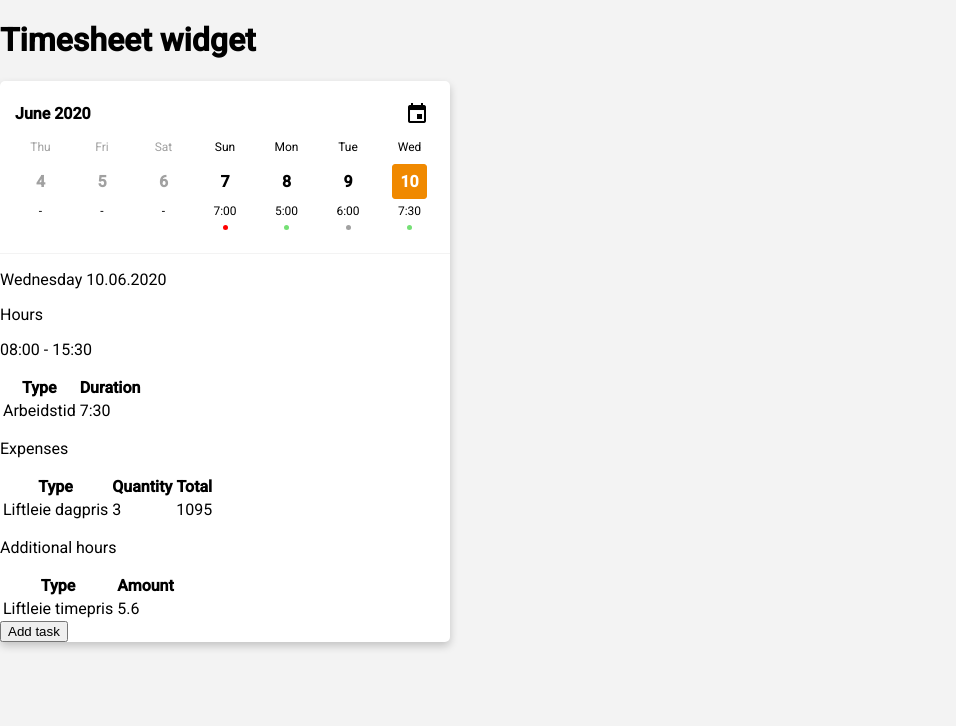
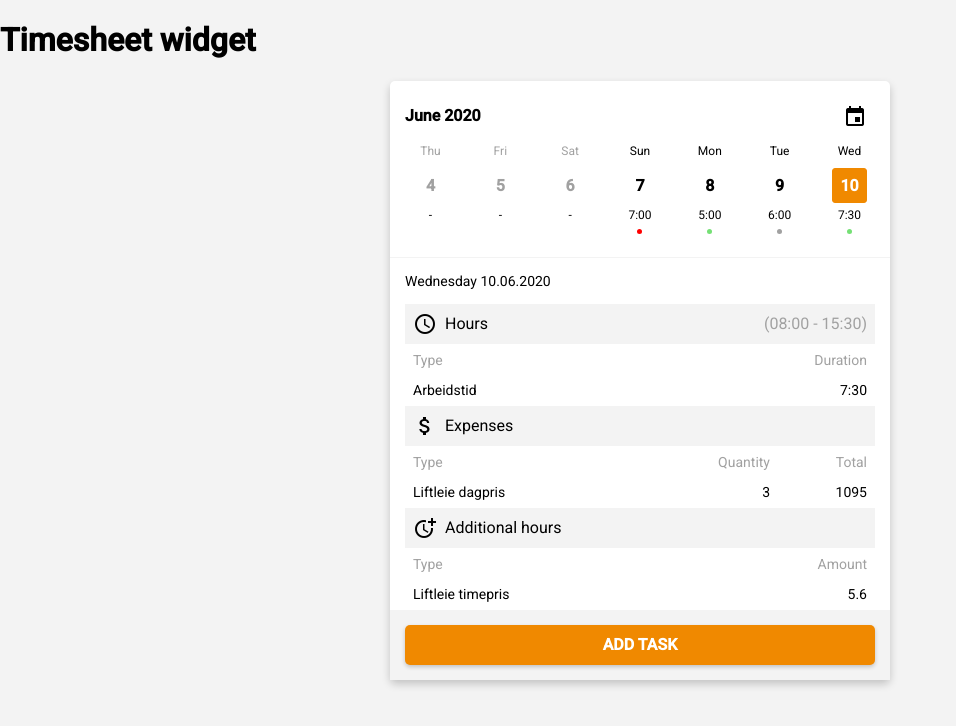
Before and after one commit to Ssredna/angular-timesheet, an Angular app: page / in a window 1280 px wide. Both pictures are taken after a click on the button "event". Shown: the top 726 px of the page, without its empty margins (0-956 px from the left). Built offline with nearby package versions, Linux system fonts and the light colour scheme.

Commit message:
styled whole app

```diff
--- a/src/app/add-task/add-task.component.css
+++ b/src/app/add-task/add-task.component.css
@@ -0,0 +1,17 @@
+.container {
+  background-color: #f3f3f3;
+  padding: 15px;
+}
+
+button {
+  background-color: #f08900;
+  border: 0px;
+  border-radius: 5px;
+  width: 100%;
+  height: 40px;
+  color: white;
+  font-family: roboto;
+  font-size: 16px;
+  font-weight: bold;
+  box-shadow: 0 2px 4px 0 rgba(0, 0, 0, 0.2);
+}
--- a/src/app/add-task/add-task.component.html
+++ b/src/app/add-task/add-task.component.html
@@ -1,5 +1,5 @@
-<div class="component">
+<div class="container">
   <a href="/new_task">
-    <button>Add task</button>
+    <button mat-button>ADD TASK</button>
   </a>
 </div>
--- a/src/app/calendar/calendar.component.css
+++ b/src/app/calendar/calendar.component.css
@@ -16,12 +16,7 @@ p {
 }
 
 .today_button {
-  left: 100%;
   background-color: transparent;
-  border: 0px transparent;
-  padding: 6px;
-  display: flex;
-  align-items: center;
 }
 
 .days_wrapper {
--- a/src/app/calendar/calendar.component.html
+++ b/src/app/calendar/calendar.component.html
@@ -3,7 +3,11 @@
     <div class="top_bar">
       <p>{{ currentDay | date: "LLLL y" }}</p>
 
-      <button class="today_button" (click)="selectDay(currentDay)">
+      <button
+        mat-icon-button
+        class="today_button"
+        (click)="selectDay(currentDay)"
+      >
         <mat-icon>event</mat-icon>
       </button>
     </div>
--- a/src/app/mock-data.ts
+++ b/src/app/mock-data.ts
@@ -50,7 +50,7 @@ export const MOCK_DATA: EventData[] = [
     date: new Date(2020, 5, 8),
     quantity: 5,
     price: null,
-    eventTypeName: 'arbeidstid',
+    eventTypeName: 'Arbeidstid',
     isExpenseType: false,
     isHoursEventType: true,
     isAdditionalHoursEventType: false,
@@ -65,7 +65,7 @@ export const MOCK_DATA: EventData[] = [
     date: new Date(2020, 5, 9),
     quantity: 6,
     price: null,
-    eventTypeName: 'arbeidstid',
+    eventTypeName: 'Arbeidstid',
     isExpenseType: false,
     isHoursEventType: true,
     isAdditionalHoursEventType: false,
--- a/src/app/timesheet-widget/timesheet-widget.component.css
+++ b/src/app/timesheet-widget/timesheet-widget.component.css
@@ -1,6 +1,17 @@
+.widget_container {
+  display: flex;
+}
+
 .widget_wrapper {
   background-color: white;
   box-shadow: 0 4px 8px 0 rgba(0, 0, 0, 0.2);
-  width: 450px;
+  min-width: 387px;
+  max-width: 500px;
   border-radius: 5px;
+  margin: auto;
+  flex-grow: 2;
 }
+
+.outer_box {
+  flex-grow: 1;
+}
--- a/src/app/timesheet-widget/timesheet-widget.component.html
+++ b/src/app/timesheet-widget/timesheet-widget.component.html
@@ -1,5 +1,9 @@
-<div class="widget_wrapper">
-  <app-calendar></app-calendar>
-  <app-widget-middle></app-widget-middle>
-  <app-add-task></app-add-task>
+<div class="widget_container">
+  <div class="outer_box"></div>
+  <div class="widget_wrapper">
+    <app-calendar></app-calendar>
+    <app-widget-middle></app-widget-middle>
+    <app-add-task></app-add-task>
+  </div>
+  <div class="outer_box"></div>
 </div>
--- a/src/app/timesheet/timesheet.component.css
+++ b/src/app/timesheet/timesheet.component.css
@@ -1,3 +1,60 @@
 table {
   font-family: roboto;
+  width: 100%;
 }
+
+.group_container {
+  margin: 0px;
+}
+
+.title_box {
+  background-color: #f3f3f3;
+  display: flex;
+  align-items: center;
+}
+
+mat-icon {
+  margin: 8px;
+}
+
+p {
+  margin: 0px;
+}
+
+.workhours {
+  margin-left: auto;
+  margin-right: 8px;
+  color: #a1a1a1;
+}
+
+.title {
+  font-size: 16;
+}
+
+th {
+  font-weight: normal;
+  font-size: 14px;
+  color: #a1a1a1;
+  padding: 6px;
+}
+
+td {
+  padding: 6px;
+  font-size: 14px;
+}
+
+.th1 {
+  width: 50%;
+}
+
+.th2 {
+  width: 25%;
+}
+
+.left {
+  text-align: left;
+}
+
+.right {
+  text-align: right;
+}
--- a/src/app/timesheet/timesheet.component.html
+++ b/src/app/timesheet/timesheet.component.html
@@ -1,49 +1,67 @@
-<div class="component">
-  <div *ngIf="hoursEvents.length">
-    <p>Hours</p>
-    <p>
-      {{ firstTaskStart | date: "HH:mm" }} -
-      {{ lastTaskEnd | date: "HH:mm" }}
-    </p>
-    <table>
-      <tr>
-        <th>Type</th>
-        <th>Duration</th>
-      </tr>
-      <tr *ngFor="let event of hoursEvents">
-        <td>{{ event.eventTypeName }}</td>
-        <td>{{ event.quantity | numberToTime }}</td>
-      </tr>
-    </table>
+<div class="timesheet_container">
+  <div class="group_container" *ngIf="hoursEvents.length">
+    <div class="title_box">
+      <mat-icon>access_time</mat-icon>
+      <p class="title">Hours</p>
+      <p class="workhours">
+        ({{ firstTaskStart | date: "HH:mm" }} -
+        {{ lastTaskEnd | date: "HH:mm" }})
+      </p>
+    </div>
+
+    <div class="content_box">
+      <table>
+        <tr>
+          <th class="th1" class="left">Type</th>
+          <th class="right">Duration</th>
+        </tr>
+        <tr *ngFor="let event of hoursEvents">
+          <td class="left">{{ event.eventTypeName }}</td>
+          <td class="right">{{ event.quantity | numberToTime }}</td>
+        </tr>
+      </table>
+    </div>
   </div>
 
-  <div *ngIf="expenseEvents.length">
-    <p>Expenses</p>
-    <table>
-      <tr>
-        <th>Type</th>
-        <th>Quantity</th>
-        <th>Total</th>
-      </tr>
-      <tr *ngFor="let event of expenseEvents">
-        <td>{{ event.eventTypeName }}</td>
-        <td>{{ event.quantity }}</td>
-        <td>{{ event.price * event.quantity }}</td>
-      </tr>
-    </table>
+  <div class="group_container" *ngIf="expenseEvents.length">
+    <div class="title_box">
+      <mat-icon>attach_money</mat-icon>
+      <p>Expenses</p>
+    </div>
+
+    <div class="content_box">
+      <table>
+        <tr>
+          <th class="th1" class="left">Type</th>
+          <th class="th2" class="right">Quantity</th>
+          <th class="th2" class="right">Total</th>
+        </tr>
+        <tr *ngFor="let event of expenseEvents">
+          <td class="left">{{ event.eventTypeName }}</td>
+          <td class="right">{{ event.quantity }}</td>
+          <td class="right">{{ event.price * event.quantity }}</td>
+        </tr>
+      </table>
+    </div>
   </div>
 
-  <div *ngIf="additionalHoursEvents.length">
-    <p>Additional hours</p>
-    <table>
-      <tr>
-        <th>Type</th>
-        <th>Amount</th>
-      </tr>
-      <tr *ngFor="let event of additionalHoursEvents">
-        <td>{{ event.eventTypeName }}</td>
-        <td>{{ event.quantity }}</td>
-      </tr>
-    </table>
+  <div class="group_container" *ngIf="additionalHoursEvents.length">
+    <div class="title_box">
+      <mat-icon>more_time</mat-icon>
+      <p>Additional hours</p>
+    </div>
+
+    <div>
+      <table>
+        <tr>
+          <th class="th1" class="left">Type</th>
+          <th class="right">Amount</th>
+        </tr>
+        <tr *ngFor="let event of additionalHoursEvents">
+          <td class="left">{{ event.eventTypeName }}</td>
+          <td class="right">{{ event.quantity }}</td>
+        </tr>
+      </table>
+    </div>
   </div>
 </div>
--- a/src/app/widget-middle/widget-middle.component.css
+++ b/src/app/widget-middle/widget-middle.component.css
@@ -0,0 +1,10 @@
+.container {
+  padding: 15px;
+  padding-bottom: 0px;
+}
+
+.selected_day {
+  font-size: 14px;
+  margin: 0px;
+  margin-bottom: 15px;
+}
--- a/src/app/widget-middle/widget-middle.component.html
+++ b/src/app/widget-middle/widget-middle.component.html
@@ -1,4 +1,4 @@
-<div class="component">
-  <p>{{ selectedDay | date: "EEEE dd.MM.yyyy" }}</p>
+<div class="container">
+  <p class="selected_day">{{ selectedDay | date: "EEEE dd.MM.yyyy" }}</p>
   <app-timesheet></app-timesheet>
 </div>
```
Also changed, not shown: src/app/app.module.ts (+9 -1 lines).
